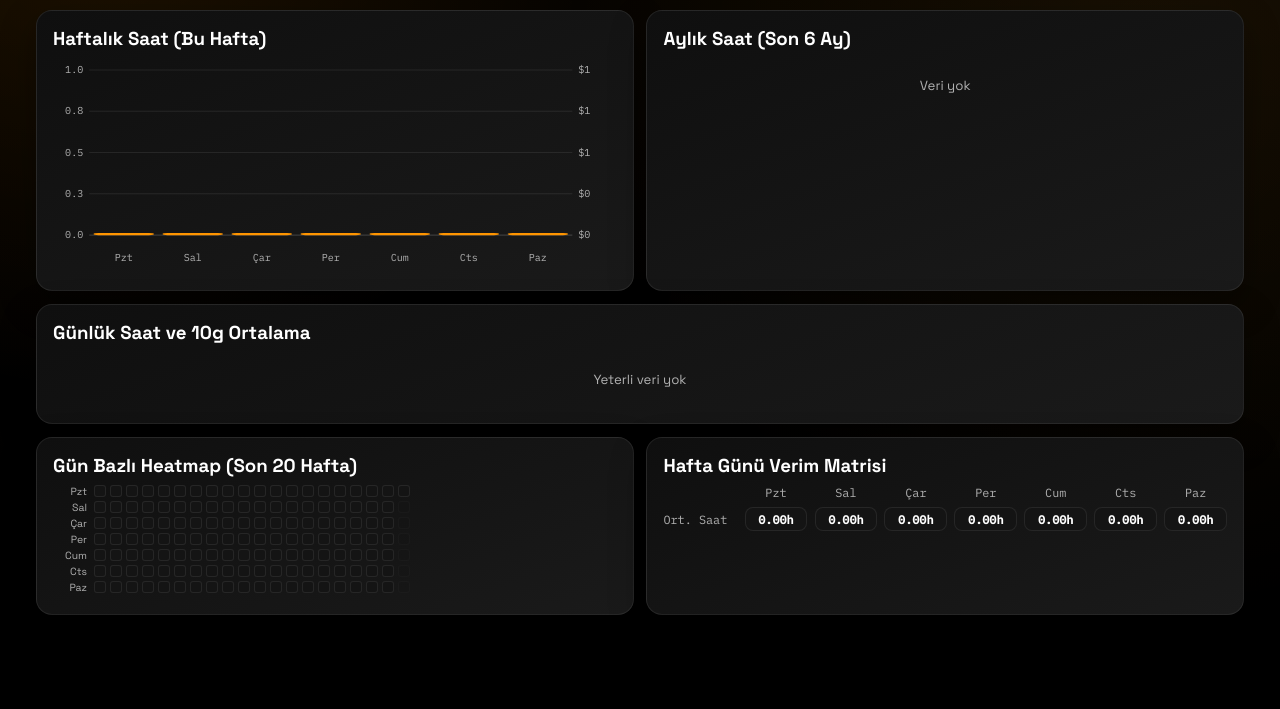
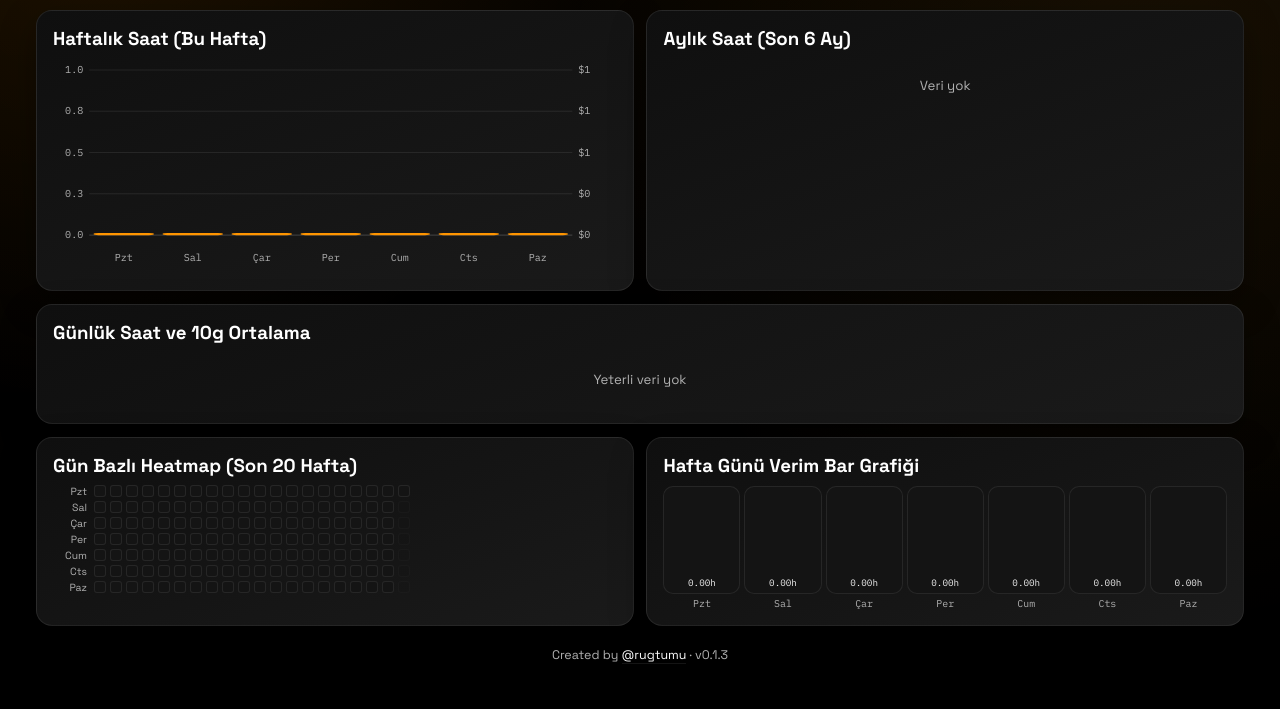
Before and after one commit to rugtumu/freelance-timeboard, a website built with Vite: page index.html in a window 1280 px wide. Shown: the part 135-844 px from the top of the page. Before the commit the page ends 800 px from the top, so only its background shows below. Built offline with nearby package versions, Linux system fonts and the light colour scheme.

Commit message:
version update

```diff
--- a/src/main.js
+++ b/src/main.js
@@ -1,5 +1,7 @@
 import "./style.css";
 import { invoke } from "@tauri-apps/api/core";
+
+const APP_VERSION = typeof __APP_VERSION__ !== "undefined" ? __APP_VERSION__ : "dev";
 
 const STORAGE_KEYS = {
   logs: "work_tracker_logs_v1",
@@ -63,7 +65,7 @@ const I18N = {
     monthlyHoursLast6: "Aylık Saat (Son 6 Ay)",
     dailyRolling: "Günlük Saat ve 10g Ortalama",
     heatmap20: "Gün Bazlı Heatmap (Son 20 Hafta)",
-    weekdayProductivity: "Hafta Günü Verim Matrisi",
+    weekdayProductivity: "Hafta Günü Verim Bar Grafiği",
     avgHours: "Ort. Saat",
     cycleHistogram: "Cycles Histogram ($)",
     editRecord: "Kaydı Düzenle",
@@ -194,7 +196,7 @@ const I18N = {
     monthlyHoursLast6: "Monthly Hours (Last 6 Months)",
     dailyRolling: "Daily Hours and 10d Avg",
     heatmap20: "Day-based Heatmap (Last 20 Weeks)",
-    weekdayProductivity: "Weekday Productivity Matrix",
+    weekdayProductivity: "Weekday Productivity Bars",
     avgHours: "Avg Hours",
     cycleHistogram: "Histogram of Cycles ($)",
     editRecord: "Edit Record",
@@ -422,7 +424,7 @@ bootstrap().catch((error) => {
   console.error("Bootstrap failed:", error);
   const app = document.getElementById("app");
   if (app) {
-    app.innerHTML = `<div class="shell"><section class="card"><h2>${t("appOpenError")}</h2><p class="muted">${escapeHtml(String(error))}</p></section></div>`;
+    app.innerHTML = `<div class="shell"><section class="card"><h2>${t("appOpenError")}</h2><p class="muted">${escapeHtml(String(error))}</p></section><footer class="app-footer">${appFooterHtml()}</footer></div>`;
   }
 });
 
@@ -528,7 +530,7 @@ function renderApp() {
     <div class="shell">
       <header class="hero">
         <div>
-          <p class="eyebrow">Work, Expense, Investment, and Trade Tracker</p>
+          <p class="eyebrow">Work, Expense, and Investment Tracker</p>
           <h1>${t("heading")}</h1>
         </div>
         <div class="hero-actions">
@@ -894,12 +896,18 @@ function renderApp() {
         ${budget.categories.length ? `<div class="budget-list">${budget.categories.map((c) => `<div class="budget-item"><b>${escapeHtml(c.category)}</b><span>${fmtCurrency(c, state.budgetView.currency)} (${fmtCurrency(c, state.budgetView.currency === "TRY" ? "USD" : "TRY")})</span></div>`).join("")}</div>` : `<p class="muted">${t("noExpenseData")}</p>`}
       </section>
       </div>
+
+      <footer class="app-footer">${appFooterHtml()}</footer>
     </div>
 
 `;
 
   bindEvents(rowsDesc);
   initializeForm();
+}
+
+function appFooterHtml() {
+  return `Created by <a href="https://github.com/rugtumu" target="_blank" rel="noopener noreferrer">@rugtumu</a> · v${escapeHtml(APP_VERSION)}`;
 }
 
 function bindEvents(rowsDesc) {
@@ -2081,11 +2089,21 @@ function heatmapHtml(data) {
 function weekdayProductivityHtml(data) {
   if (!data?.length) return `<div class="empty muted">${t("noData")}</div>`;
 
-  return `<div class="weekday-matrix">
-    <div class="wm-cell wm-left-head"></div>
-    ${data.map((d) => `<div class="wm-cell wm-day-head">${escapeHtml(d.label)}</div>`).join("")}
-    <div class="wm-cell wm-avg-label">${t("avgHours")}</div>
-    ${data.map((d) => `<div class="wm-cell wm-value l${d.level}"><b>${d.avgHours.toFixed(2)}h</b></div>`).join("")}
+  const maxAvg = Math.max(...data.map((d) => d.avgHours), 0.01);
+  return `<div class="weekday-bars">
+    ${data
+      .map((d) => {
+        const heightPct = Math.max(6, (d.avgHours / maxAvg) * 100);
+        return `<div class="wb-col">
+          <div class="wb-track">
+            <span class="wb-fill l${d.level}" style="height:${heightPct.toFixed(1)}%" title="${escapeHtml(d.label)}: ${d.avgHours.toFixed(2)}h">
+              <span class="wb-fill-label">${d.avgHours.toFixed(2)}h</span>
+            </span>
+          </div>
+          <span class="wb-day">${escapeHtml(d.label)}</span>
+        </div>`;
+      })
+      .join("")}
   </div>`;
 }
 
--- a/src/style.css
+++ b/src/style.css
@@ -147,6 +147,25 @@ body {
 
 .panel {
   display: block;
+}
+
+.app-footer {
+  margin-top: 1.1rem;
+  padding: 0.2rem 0.1rem 0.4rem;
+  text-align: center;
+  font-size: 0.78rem;
+  color: var(--muted);
+}
+
+.app-footer a {
+  color: var(--text);
+  text-decoration: none;
+  border-bottom: 1px solid var(--line);
+}
+
+.app-footer a:hover {
+  color: var(--primary);
+  border-bottom-color: var(--primary);
 }
 
 .kpi-grid {
@@ -626,49 +645,71 @@ thead th {
   font-size: 0.8rem;
 }
 
-.weekday-matrix {
+.weekday-bars {
   display: grid;
-  grid-template-columns: 74px repeat(7, minmax(0, 1fr));
-  gap: 0.45rem;
+  grid-template-columns: repeat(7, minmax(0, 1fr));
+  gap: 4px;
+  align-items: end;
+  max-height: 124px;
+  min-height: 124px;
 }
 
-.wm-cell {
-  align-items: center;
-  justify-content: center;
-  display: flex;
+.wb-col {
+  display: grid;
+  grid-template-rows: 1fr 12px;
+  gap: 3px;
+  align-items: end;
+  justify-items: stretch;
+  min-height: 0;
 }
 
-.wm-day-head {
-  font-size: 0.74rem;
+.wb-day {
+  font-size: 0.62rem;
   color: var(--muted);
   font-family: "IBM Plex Mono", monospace;
+  line-height: 1;
+  white-space: nowrap;
+  text-align: center;
 }
 
-.wm-avg-label {
-  font-size: 0.74rem;
-  color: var(--muted);
-  justify-content: flex-start;
-  font-family: "IBM Plex Mono", monospace;
+.wb-track {
+  position: relative;
+  height: 100%;
+  min-height: 108px;
+  border-radius: 10px;
+  border: 1px solid var(--line);
+  background: var(--surface-alt);
+  overflow: hidden;
 }
 
-.wm-value {
-  height: 24px;
+.wb-fill {
+  position: absolute;
+  left: 0;
+  right: 0;
+  bottom: 0;
+  display: block;
   width: 100%;
-  border-radius: 8px;
-  border: 1px solid var(--line);
-  justify-content: center;
-  background: var(--surface-alt);
+  border-radius: 8px 8px 0 0;
+  min-height: 18px;
 }
 
-.wm-value b {
-  font-size: 0.74rem;
+.wb-fill-label {
+  position: absolute;
+  top: 3px;
+  left: 50%;
+  transform: translateX(-50%);
+  font-size: 0.58rem;
+  line-height: 1;
   font-family: "IBM Plex Mono", monospace;
+  color: rgba(255, 255, 255, 0.95);
+  pointer-events: none;
 }
 
-.wm-value.l1 { background: rgba(61, 111, 91, 0.38); }
-.wm-value.l2 { background: rgba(77, 142, 115, 0.42); }
-.wm-value.l3 { background: rgba(99, 176, 141, 0.48); }
-.wm-value.l4 { background: rgba(132, 216, 176, 0.58); }
+.wb-fill.l1 { background: rgba(61, 111, 91, 0.5); }
+.wb-fill.l2 { background: rgba(77, 142, 115, 0.62); }
+.wb-fill.l3 { background: rgba(99, 176, 141, 0.75); }
+.wb-fill.l4 { background: rgba(132, 216, 176, 0.9); }
+.wb-fill.l-1 { background: rgba(132, 216, 176, 0.22); }
 
 .budget-controls-card {
   margin-bottom: 0.8rem;
```
